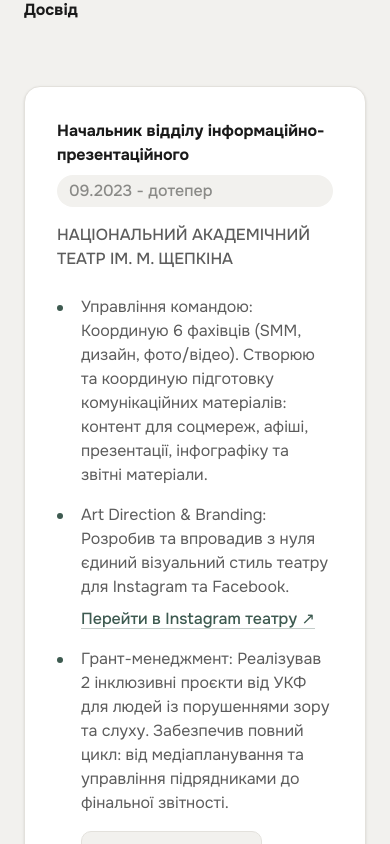
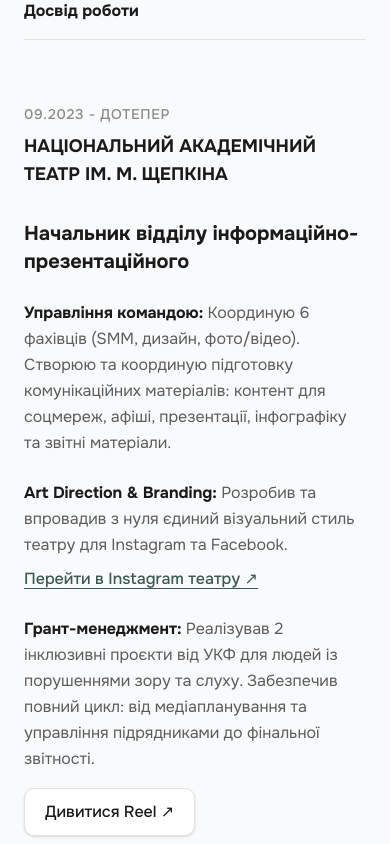
Before and after one commit to yarabanana/portfolio, a Next.js app: page / in a window 390 px wide. Shown: the part 1500-2344 px from the top of the page. Built offline with nearby package versions, Linux system fonts and the light colour scheme.

Commit message:
Повернув старий дизайн досвіду, додав відео та оновив контакти

```diff
--- a/src/components/sections/Contacts.tsx
+++ b/src/components/sections/Contacts.tsx
@@ -6,35 +6,40 @@ import { contacts } from "@/data/content";
 export default function Contacts() {
   return (
     <section id="contacts" className="py-24 bg-white">
-      <div className="max-w-content mx-auto px-6 lg:px-10 text-center">
+      <div className="max-w-content mx-auto px-6 lg:px-10">
+        <div className="grid grid-cols-1 md:grid-cols-12 gap-8 md:gap-12">
+
+          {/* Ліва колонка: Заголовок */}
+          <div className="md:col-span-4 lg:col-span-3">
             <h2 className="text-h2 font-bold text-ink mb-6">
               {contacts.heading.ua}
             </h2>
-        <p className="text-body text-graphite max-w-md mx-auto mb-12">
+          </div>
+
+          {/* Права колонка: Контакти та соцмережі (вирівняно по лівому краю) */}
+          <div className="md:col-span-8 lg:col-span-9 flex flex-col items-start gap-6">
+            <p className="text-body text-graphite max-w-2xl mb-2">
               {contacts.description.ua}
             </p>
 
-        <div className="flex flex-col items-center gap-6">
-          {/* Email */}
+            <a
+              href={contacts.telegram}
+              target="_blank"
+              rel="noreferrer"
+              className="inline-flex items-center gap-2 px-8 py-4 bg-ink text-white rounded-button font-medium hover:bg-graphite transition-colors"
+            >
+              Написати в Telegram
+            </a>
+
+            {/* Соціальні мережі та Email */}
+            <div className="flex flex-col sm:flex-row gap-6 mt-8 pt-8 border-t border-line w-full max-w-xl">
               <a
                 href={`mailto:${contacts.email}`}
-            className="text-h3 font-medium text-ink hover:text-accent transition-colors"
+                className="text-body font-medium text-graphite hover:text-ink transition-colors"
               >
                 {contacts.email}
               </a>
 
-          {/* Нова кнопка Telegram */}
-          <a
-            href={contacts.telegram}
-            target="_blank"
-            rel="noreferrer"
-            className="inline-flex items-center gap-2 px-8 py-4 bg-ink text-white rounded-button font-medium hover:bg-graphite transition-colors mt-4"
-          >
-            Написати в Telegram
-          </a>
-
-          {/* Соціальні мережі */}
-          <div className="flex gap-6 mt-8">
               {contacts.socials.map((social, index) => (
                 <a
                   key={index}
@@ -48,6 +53,8 @@ export default function Contacts() {
               ))}
             </div>
           </div>
+
+        </div>
       </div>
     </section>
   );
--- a/src/components/sections/Experience.tsx
+++ b/src/components/sections/Experience.tsx
@@ -5,59 +5,92 @@ import { experience } from "@/data/content";
 
 export default function Experience() {
   return (
-    <section id="experience" className="py-24 bg-cloud">
+    // Додав bg-gray-50 (або bg-cloud, якщо він у тебе налаштований) для легкого акцентного фону
+    <section id="experience" className="py-24 bg-gray-50 border-y border-line">
       <div className="max-w-content mx-auto px-6 lg:px-10">
-        <h2 className="text-h2 font-bold text-ink mb-16">Досвід</h2>
+        <h2 className="text-h2 font-bold text-ink mb-16 border-b border-line pb-4">
+          Досвід роботи
+        </h2>
 
-        <div className="space-y-12">
+        <div className="space-y-16">
           {experience.map((job) => (
-            <div key={job.id} className="bg-white p-8 md:p-10 rounded-card shadow-sm border border-line">
-              <div className="flex flex-col md:flex-row md:items-baseline justify-between mb-4 gap-2">
-                <h3 className="text-h3 font-bold text-ink">{job.role.ua}</h3>
-                <span className="text-caption font-medium text-mist whitespace-nowrap bg-cloud px-3 py-1 rounded-full">
+            <div key={job.id} className="grid grid-cols-1 md:grid-cols-12 gap-8 md:gap-12">
+
+              {/* Ліва колонка: Дати та Компанія */}
+              <div className="md:col-span-4 lg:col-span-3">
+                <div className="text-sm font-medium text-mist uppercase tracking-wider mb-2">
                   {job.period.ua}
-                </span>
+                </div>
+                <h3 className="text-lg font-bold text-ink uppercase pr-4">
+                  {job.company.ua}
+                </h3>
               </div>
 
-              <div className="text-body font-medium text-graphite mb-6">
-                {job.company.ua}
-              </div>
+              {/* Права колонка: Посада, Опис, Посилання та Відео */}
+              <div className="md:col-span-8 lg:col-span-9">
+                <h4 className="text-xl font-bold text-ink mb-6">
+                  {job.role.ua}
+                </h4>
 
-              <ul className="space-y-4 text-body text-graphite">
-                {/* Додано тип : any для item та : number для index */}
-                {job.achievements.ua.map((item: any, index: number) => (
-                  <li key={index} className="pl-6 relative before:content-[''] before:absolute before:left-0 before:top-2.5 before:w-1.5 before:h-1.5 before:bg-accent before:rounded-full">
-                    {item.text}
+                <div className="space-y-6 text-body text-graphite leading-relaxed">
+                  {job.achievements.ua.map((item: any, index: number) => {
+                    // Шукаємо двокрапку, щоб зробити заголовок пункту жирним (наприклад, "Управління командою:")
+                    const parts = item.text.split(':');
+                    const hasBoldTitle = parts.length > 1 && item.text.indexOf(':') < 50;
 
+                    return (
+                      <div key={index} className="block">
+                        <p>
+                          {hasBoldTitle ? (
+                            <>
+                              <strong className="text-ink font-bold">{parts[0]}:</strong>
+                              {parts.slice(1).join(':')}
+                            </>
+                          ) : (
+                            item.text
+                          )}
+                        </p>
+
+                        {/* Елегантне посилання */}
                         {item.link && (
-                      <a href={item.link.url} target="_blank" rel="noreferrer" className="block mt-2 text-accent hover:text-ink font-medium underline underline-offset-4 decoration-accent/30 transition-colors">
+                          <a href={item.link.url} target="_blank" rel="noreferrer" className="inline-block mt-2 text-accent hover:text-ink font-medium underline underline-offset-4 transition-colors">
                             {item.link.label}
                           </a>
                         )}
 
+                        {/* YouTube Відео */}
                         {item.embed && item.embed.type === "youtube" && (
-                      <div className="mt-4 p-4 bg-cloud rounded-lg text-sm text-mist border border-line">
-                        [ Тут будуть вбудовані YouTube відео: {item.embed.ids?.join(', ')} ]
+                          <div className="mt-6 grid grid-cols-1 sm:grid-cols-2 gap-6">
+                            {item.embed.ids.map((id: string) => (
+                              <div key={id} className="aspect-video w-full rounded-card overflow-hidden shadow-sm bg-line">
+                                <iframe
+                                  width="100%"
+                                  height="100%"
+                                  src={`https://www.youtube.com/embed/${id}`}
+                                  title="YouTube video"
+                                  allow="accelerometer; autoplay; clipboard-write; encrypted-media; gyroscope; picture-in-picture"
+                                  allowFullScreen
+                                  className="w-full h-full border-0"
+                                ></iframe>
+                              </div>
+                            ))}
                           </div>
                         )}
 
+                        {/* Кнопка на Instagram Reel */}
                         {item.embed && item.embed.type === "instagram-reel" && (
                           <div className="mt-4">
-                        <a href={item.embed.url} target="_blank" rel="noreferrer" className="inline-flex items-center gap-2 px-5 py-2.5 bg-cloud border border-line rounded-button text-ink font-medium hover:bg-line transition-colors">
-                          <svg className="w-5 h-5 text-accent" fill="currentColor" viewBox="0 0 24 24"><path d="M12 2.163c3.204 0 3.584.012 4.85.07 3.252.148 4.771 1.691 4.919 4.919.058 1.265.069 1.645.069 4.849 0 3.205-.012 3.584-.069 4.849-.149 3.225-1.664 4.771-4.919 4.919-1.266.058-1.644.07-4.85.07-3.204 0-3.584-.012-4.849-.07-3.26-.149-4.771-1.699-4.919-4.92-.058-1.265-.07-1.644-.07-4.849 0-3.204.013-3.583.07-4.849.149-3.227 1.664-4.771 4.919-4.919 1.266-.057 1.645-.069 4.849-.069zm0-2.163c-3.259 0-3.667.014-4.947.072-4.358.2-6.78 2.618-6.98 6.98-.059 1.281-.073 1.689-.073 4.948 0 3.259.014 3.668.072 4.948.2 4.358 2.618 6.78 6.98 6.98 1.281.058 1.689.072 4.948.072 3.259 0 3.668-.014 4.948-.072 4.354-.2 6.782-2.618 6.979-6.98.059-1.28.073-1.689.073-4.948 0-3.259-.014-3.667-.072-4.947-.196-4.354-2.617-6.78-6.979-6.98-1.281-.059-1.69-.073-4.949-.073zm0 5.838c-3.403 0-6.162 2.759-6.162 6.162s2.759 6.163 6.162 6.163 6.162-2.759 6.162-6.163c0-3.403-2.759-6.162-6.162-6.162zm0 10.162c-2.209 0-4-1.79-4-4 0-2.209 1.791-4 4-4s4 1.791 4 4c0 2.21-1.791 4-4 4zm6.406-11.845c-.796 0-1.441.645-1.441 1.44s.645 1.44 1.441 1.44c.795 0 1.439-.645 1.439-1.44s-.644-1.44-1.439-1.44z"/></svg>
-                          Дивитися Reel
+                            <a href={item.embed.url} target="_blank" rel="noreferrer" className="inline-flex items-center gap-2 px-5 py-2.5 bg-white border border-line rounded-button text-ink font-medium hover:bg-cloud transition-colors shadow-sm">
+                              Дивитися Reel ↗
                             </a>
                           </div>
                         )}
+                      </div>
+                    );
+                  })}
+                </div>
+              </div>
 
-                    {item.hasPhotos && (
-                      <div className="mt-4 p-8 bg-cloud rounded-lg text-sm text-mist border border-dashed border-line flex items-center justify-center">
-                        [ Тут буде блок із фотографіями ]
-                      </div>
-                    )}
-                  </li>
-                ))}
-              </ul>
             </div>
           ))}
         </div>
```
Lines whose indentation alone changed are shown as unchanged.
